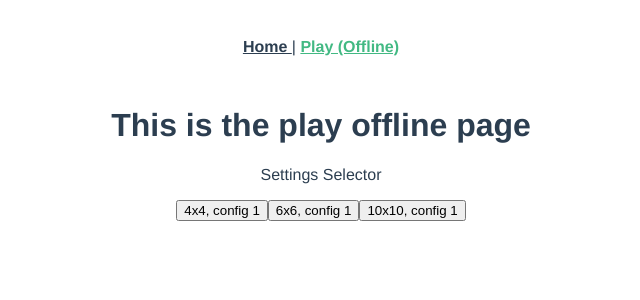
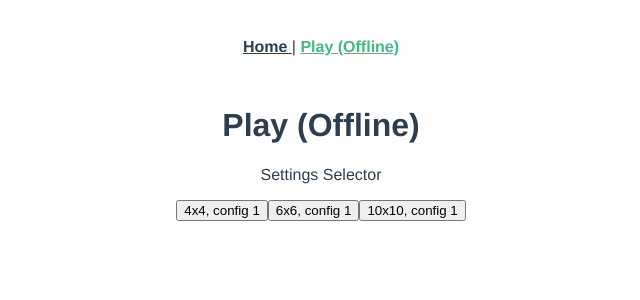
Before and after one commit to enjoythecode/strate.gg, a Vue app in the folder vue/: page /play in a window 1280 px wide. Shown: the top 300 px of the page, without its empty margins (319-959 px from the left). Built offline with nearby package versions, Linux system fonts and the light colour scheme.

Commit message:
change PlayOffline page title

```diff
--- a/vue/src/views/PlayOffline.vue
+++ b/vue/src/views/PlayOffline.vue
@@ -1,6 +1,6 @@
 <template>
   <div class="playOffline">
-    <h1>This is the play offline page</h1>
+    <h1>Play (Offline)</h1>
     <GameSettingSelector />
   </div>
 </template>
```
